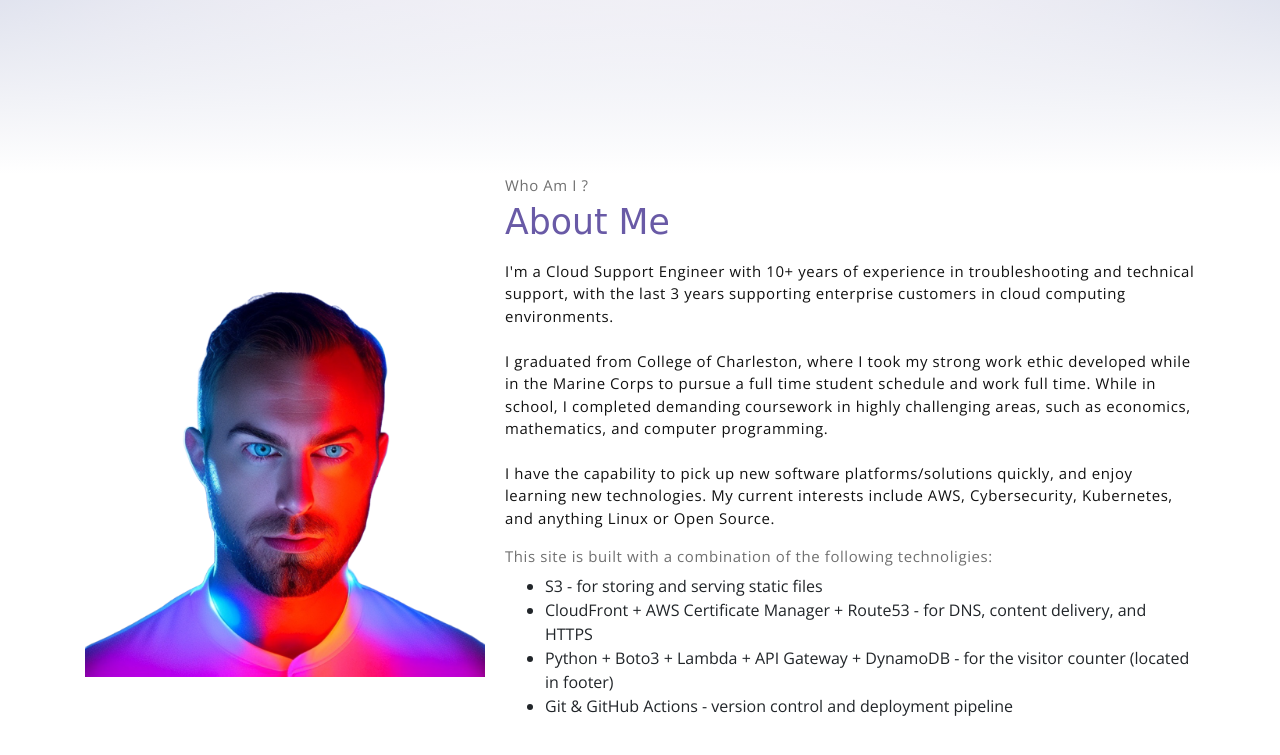
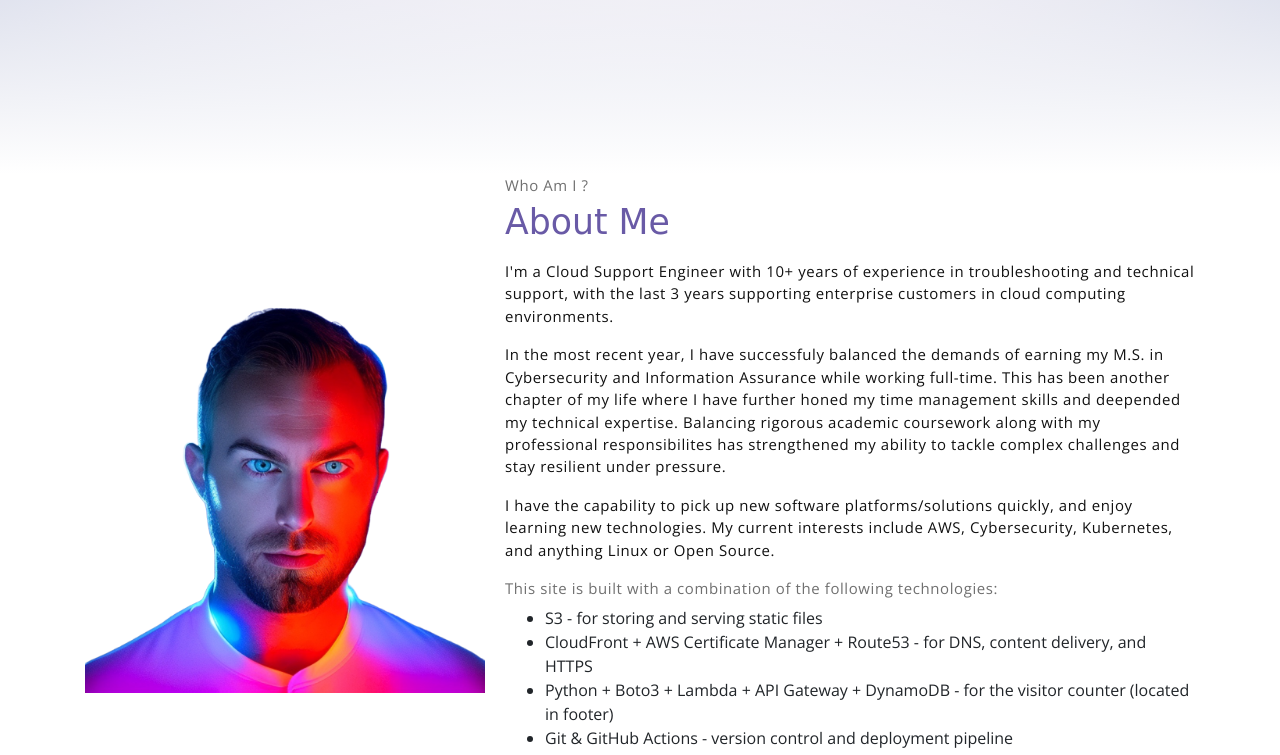
Before and after one commit to nixc0/cloud-resume-challenge, a website: page index.html in a window 1280 px wide. Shown: the part 626-1381 px from the top of the page. Drawn offline with nearby package versions, Linux system fonts and the light colour scheme; no server answers; a web font is replaced by a local one.

Commit message:
updated bio section in index.html

```diff
--- a/index.html
+++ b/index.html
@@ -90,12 +90,18 @@
                     <p class="section-subtitle">Who Am I ?</p>
                     <h2 class="section-title mb-3">About Me</h2>
                     <p>
-                        I'm a Cloud Support Engineer with 10+ years of experience in troubleshooting and technical support, with the last 3 years supporting enterprise customers in cloud computing environments.<br> <br>
-                        I graduated from College of Charleston, where I took my strong work ethic developed while in the Marine Corps to pursue a full time student schedule and work full time. While in school, I completed demanding coursework in highly challenging areas, such as economics, mathematics, and computer programming.<br><br>
+                        I'm a Cloud Support Engineer with 10+ years of experience in troubleshooting and technical support, with the last 3 years supporting enterprise customers in cloud computing environments.
+                    </p>
+                    <p>
+                        In the most recent year, I have successfuly balanced the demands of earning my M.S. in Cybersecurity and Information Assurance while working full-time. This has been another chapter of my life where I have further honed my time management skills and deepended my technical expertise.
+                        Balancing rigorous academic coursework along with my professional responsibilites has strengthened my ability to tackle complex challenges and stay resilient under pressure.
+                    </p>
+                    <p>
                         I have the capability to pick up new software platforms/solutions quickly, and enjoy learning new technologies. My current interests include AWS, Cybersecurity, Kubernetes, and anything Linux or Open Source.
                     </p>
+
                     <p class="section-subtitle">
-                        This site is built with a combination of the following technoligies:
+                        This site is built with a combination of the following technologies:
                         <ul>
                             <li>S3 - for storing and serving static files</li>
                             <li>CloudFront + AWS Certificate Manager + Route53 - for DNS, content delivery, and HTTPS</li>
```
